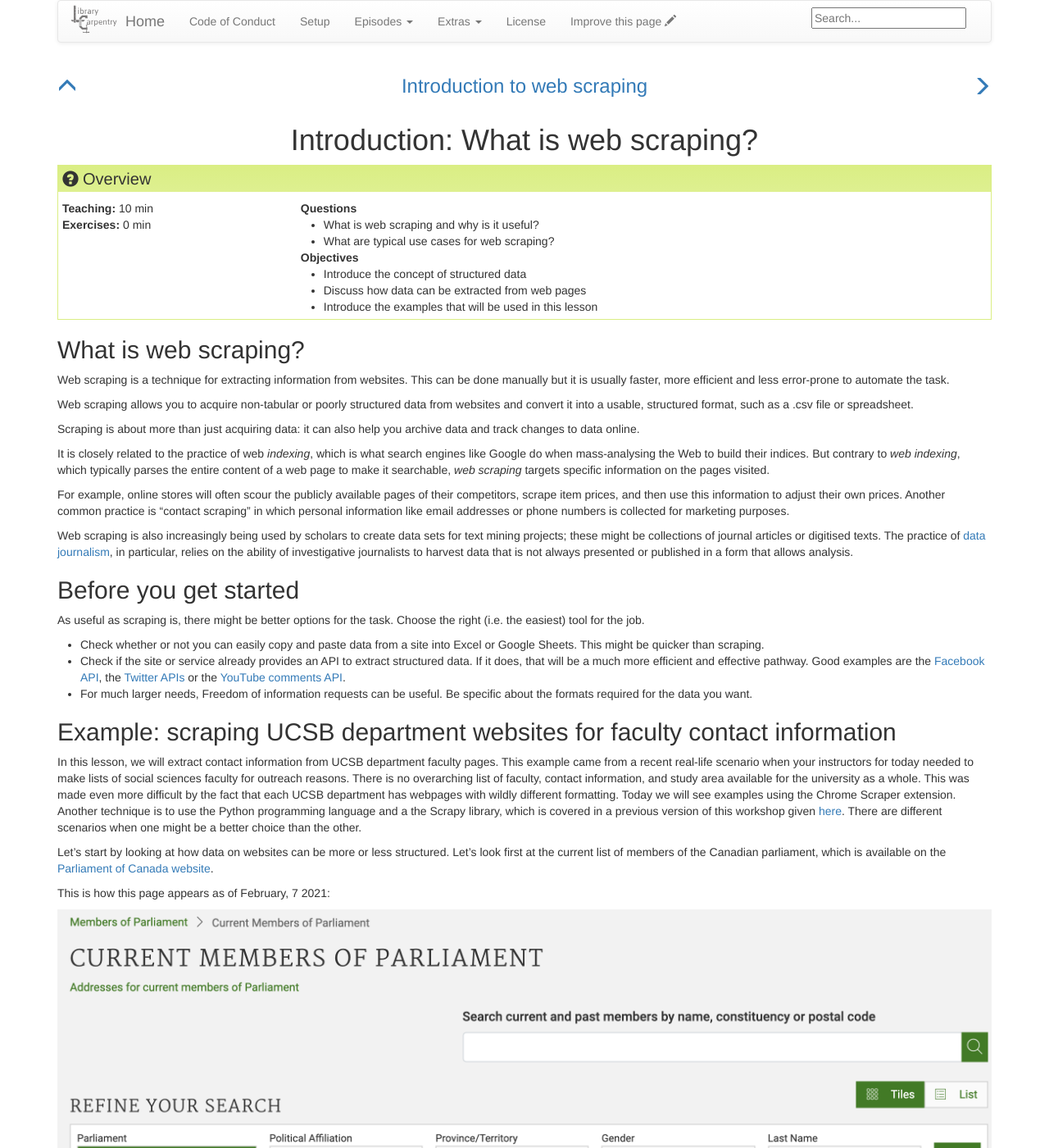
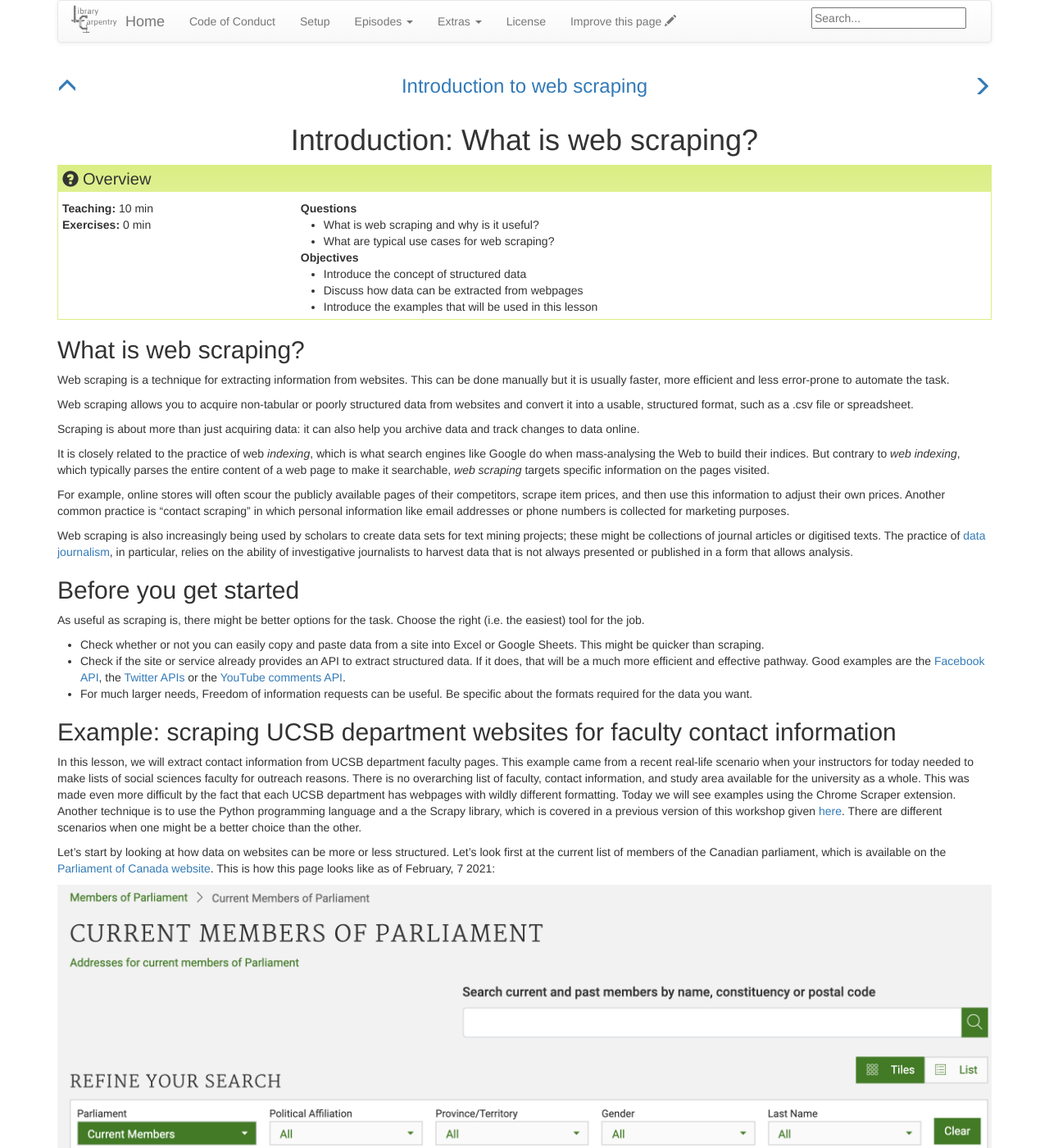
Before and after one commit to UCSBCarpentry/Love-Data-Week-Webscraping, a Jekyll site: the page built from _episodes/01-introduction.md, in a window 1280 px wide and 1400 px high. Shown: the whole window at 82% size. Built offline with Jekyll 4.4.1, drawn with Linux system fonts in a browser that asks for light colours; some of the changed text lies outside the part shown.

Commit message:
added spaces + wordsmithing

```diff
--- a/_episodes/01-introduction.md
+++ b/_episodes/01-introduction.md
@@ -7,12 +7,12 @@ questions:
 - "What are typical use cases for web scraping?"
 objectives:
 - "Introduce the concept of structured data"
-- "Discuss how data can be extracted from web pages"
+- "Discuss how data can be extracted from webpages"
 - "Introduce the examples that will be used in this lesson"
 keypoints:
 - "Humans are good at categorizing information, computers not so much."
 - "Often, data on a web site is not properly structured, making its extraction difficult."
-- "Web scraping is the process of automating the extraction of data from web sites."
+- "Web scraping is the process of automating the extraction of data from websites."
 ---
 
 ## What is web scraping?
@@ -54,17 +54,18 @@ As useful as scraping is, there might be better options for the task. Choose the
 
 In this lesson, we will extract contact information from UCSB department faculty pages. This example came from a recent real-life scenario when your instructors for today needed to make lists of social sciences faculty for outreach reasons. There is no overarching list of faculty, contact information, and study area available for the university as a whole. This was made even more difficult by the fact that each UCSB department has webpages with wildly different formatting. Today we will see examples using the Chrome Scraper extension. Another technique is to use the Python programming language and a the Scrapy library, which is covered in a previous version of this workshop given [here](https://ucsbcarpentry.github.io/2020-06-03-UCSB-LibCarp/). There are different scenarios when one might be a better choice than the other.
 
-Let's start by looking at how data on websites can be more or less structured.  Let's look first at the current list of members of the Canadian parliament, which is available on the [Parliament of Canada website](http://www.parl.gc.ca/Parliamentarians/en/members).
-
-This is how this page appears as of February, 7 2021:
+Let's start by looking at how data on websites can be more or less structured.  Let's look first at the current list of members of the Canadian parliament, which is available on the [Parliament of Canada website](http://www.parl.gc.ca/Parliamentarians/en/members). This is how this page looks like as of February, 7 2021:
 
 ![Screenshot of the Parliament of Canada website]({{ page.root }}/fig/canparl2021-1.png)
+&nbsp;
 
 There are several features that make the data on this page easier to work with.
 The search, reorder, refine features and display modes hint that the data is actually stored in a (structured)
 database before being displayed on this page. Also, when we scroll down, we can see that this data can be readily downloaded either as a comma separated values (.csv) file or as XML for re-use in their own database, spreadsheet or computer program.
+&nbsp;
 
 ![Screenshot of the Parliament of Canada website]({{ page.root }}/fig/canparl2021-2.png)
+&nbsp;
 
 Even though the information displayed in the view above is not labelled, anyone visiting this site with some
 knowledge of Canadian geography and politics can see what information pertains to the
```
